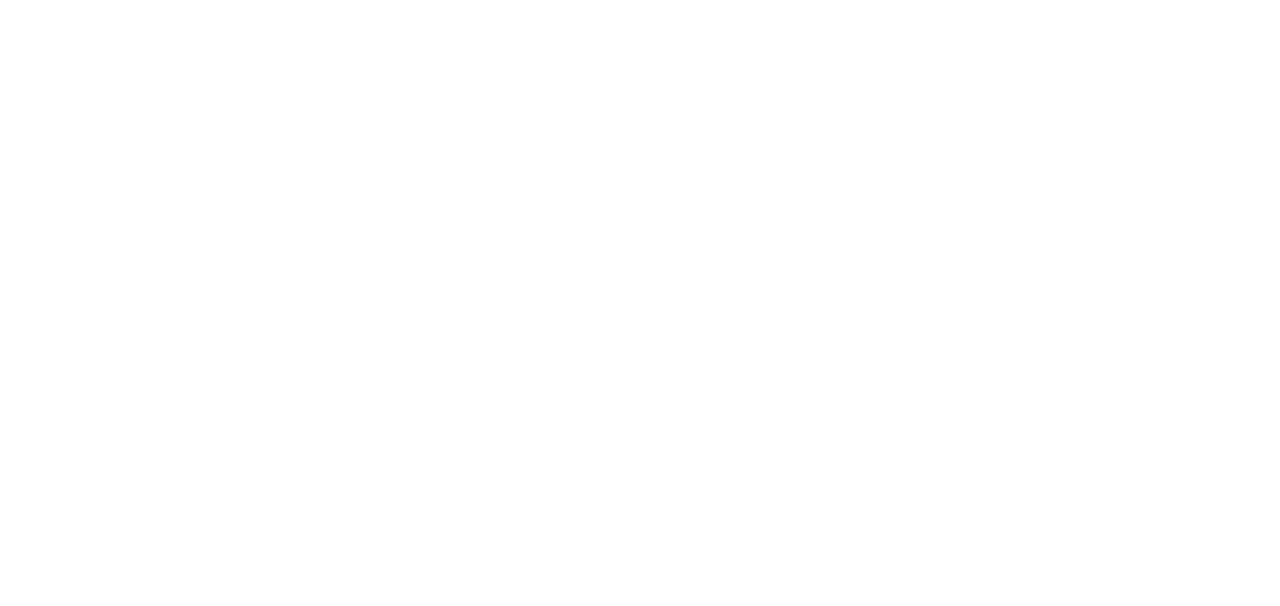
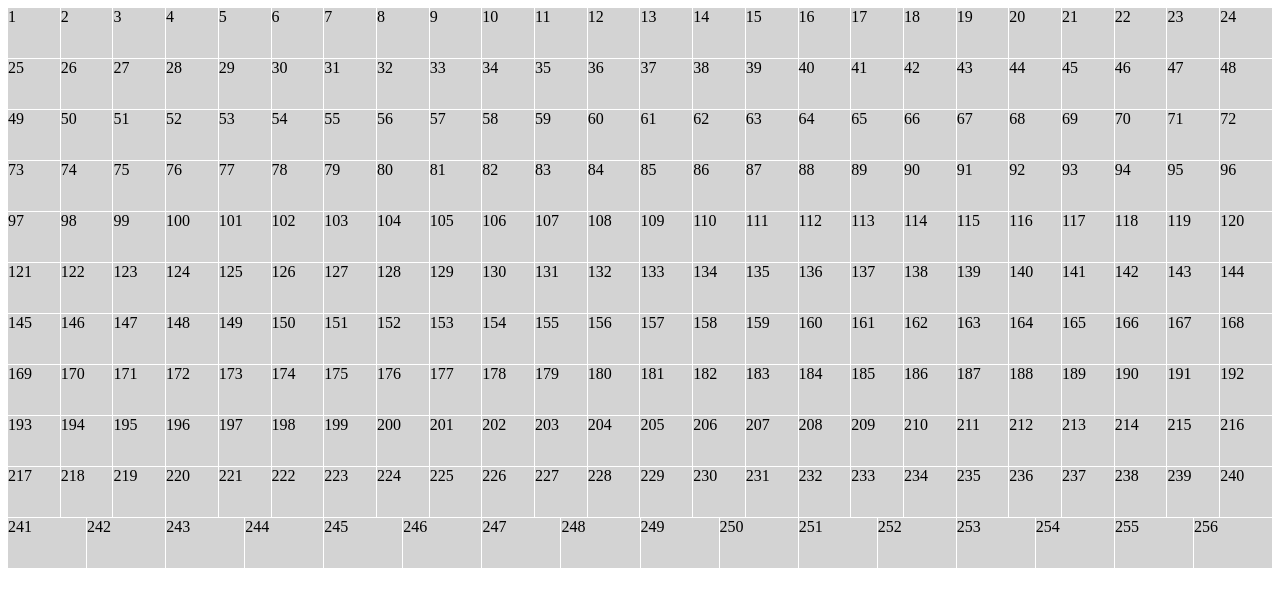
Before and after one commit to Tunecodes/Odin-Sketch, a plain HTML site: page index.html in a window 1280 px wide. Drawn offline with Linux system fonts and the light colour scheme.

Commit message:
added 16x16 grid boxes

```diff
--- a/sketch/index.html
+++ b/index.html
@@ -3,9 +3,12 @@
 <head>
     <meta charset="UTF-8">
     <meta name="viewport" content="width=device-width, initial-scale=1.0">
-    <title>Odin Sketch</title>
+    <title>Sketch</title>
+    <link rel="stylesheet" href="styles.css">
 </head>
 <body>
+    <div id="container"></div>
+    <script src="script.js"></script>
 
 </body>
 </html>
--- /dev/null
+++ b/script.js
@@ -0,0 +1,10 @@
+const container = document.getElementById("container")
+
+for (let i = 0; i < 16 * 16; i++){
+    const div = document.createElement("div");
+    div.classList.add('grid');
+
+    div.textContent = i + 1;
+    container.appendChild(div)
+
+}
--- /dev/null
+++ b/styles.css
@@ -0,0 +1,16 @@
+
+#container {
+    display: flex;
+    flex-wrap: wrap;
+    gap: 1px;
+
+
+}
+.grid {
+    background-color: lightgray; /* Adjust styling as needed */
+    width: 50px; /* Adjust the width of grid items */
+    height: 50px;
+    flex-grow: 1;
+
+
+}
```
Also changed, not shown: 1 other file.
